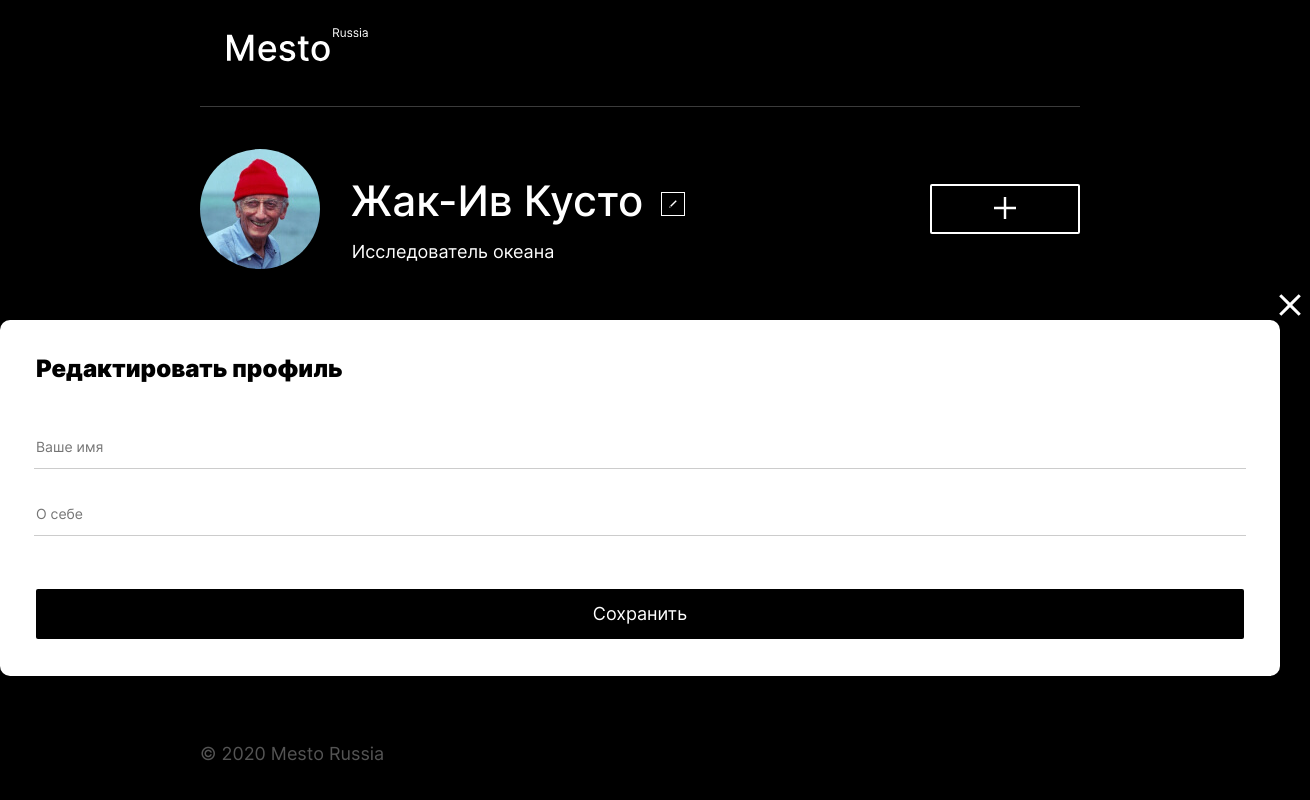
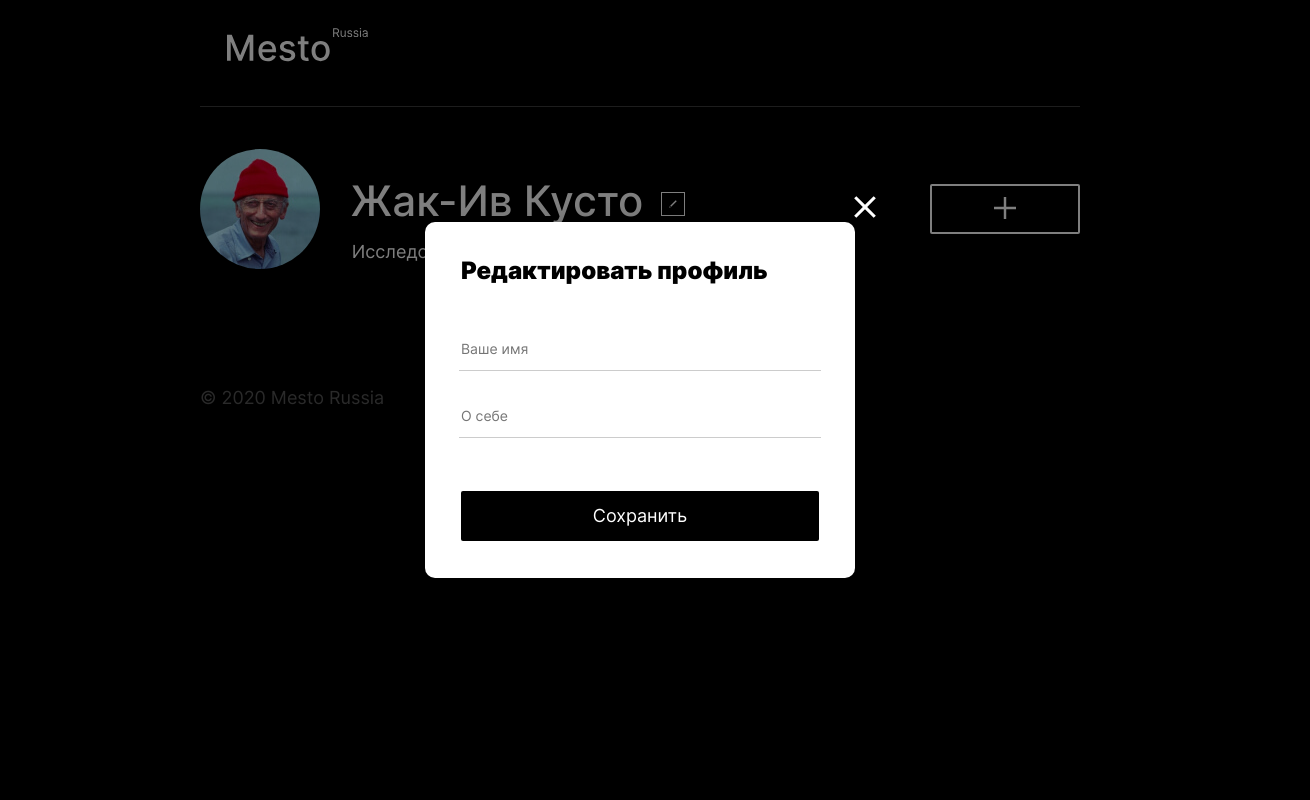
Before and after one commit to AliakseiYausiuk/mesto-react, a React (Create React App) app: page / in a window 1280 px wide. Both pictures are taken after a click on the button 673 px from the left and 204 px from the top of the page. Shown: the top 800 px of the page, 1310 px wide, since content can reach past the window. Built offline with nearby package versions, Linux system fonts and the light colour scheme.

Commit message:
feat-closePopup

```diff
--- a/src/components/popupWithForm/PopupWithForm.js
+++ b/src/components/popupWithForm/PopupWithForm.js
@@ -9,13 +9,13 @@ import '../../blocks/pop-up/_active/pop-up_active.css';
 
 const PopupWithForm = (props) => {
     return (
-    <div id={props.name} className={props.isOpen ? 'pop-up_active' : 'pop-up'}>
+    <div id={props.name} className={props.isOpen ? 'pop-up pop-up_active' : 'pop-up'}>
     <div className="pop-up__container pop-up__container_background">
-      <button className="pop-up__btn-close" type="button" aria-label="Close"></button>
+      <button className="pop-up__btn-close" type="button" aria-label="Close" onClick={props.onClose}></button>
       <h2 className="pop-up__title">
         {props.title}
       </h2>
-      <form id="edit-form" className="pop-up__form" action="#" name="popup-form" novalidate>
+      <form id="edit-form" className="pop-up__form" action="#" name={props.name} noValidate>
         {props.children}
         <button className="pop-up__btn-save" type="submit">
           {props.textBtn}
```
